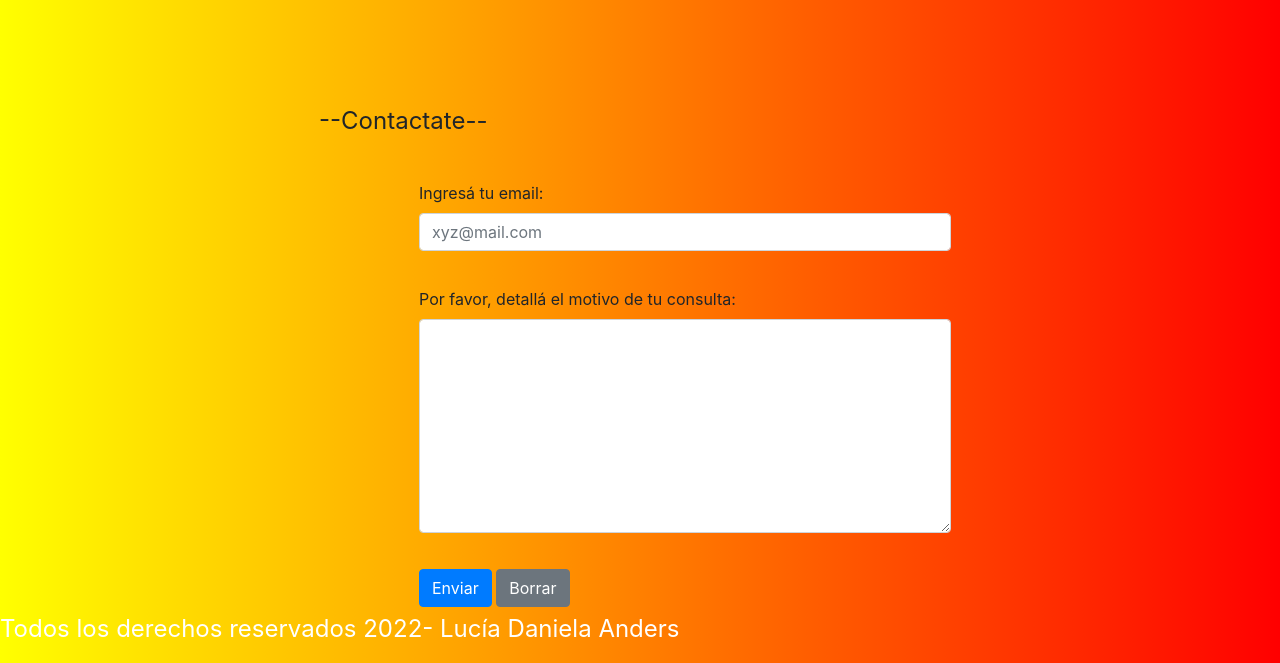
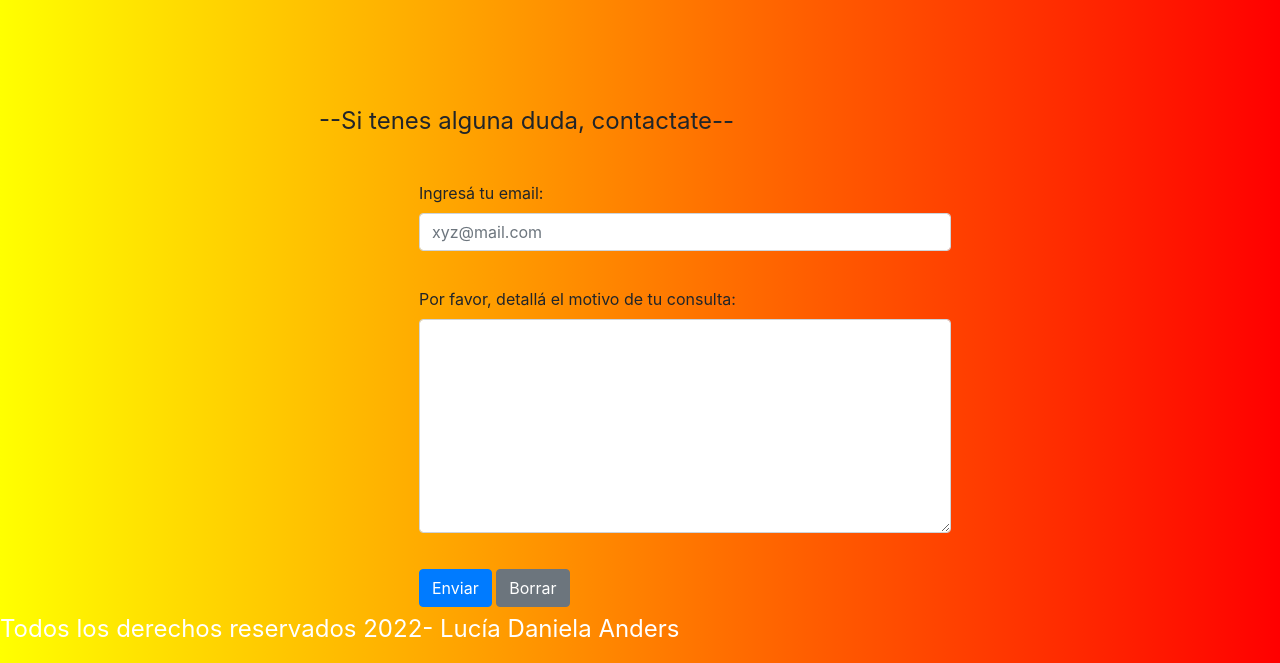
Before and after one commit to LuuAnders/preEntrega, a plain HTML site: page pages/contacto.html in a window 1280 px wide. Shown: the part 137-800 px from the top of the page. Drawn offline with nearby package versions, Linux system fonts and the light colour scheme; files that its build step writes are made by us from their sources.

Commit message:
modifique contacto

```diff
--- a/pages/contacto.html
+++ b/pages/contacto.html
@@ -51,7 +51,7 @@
         <form class="formcontacto" action="">
 
             <fieldset>
-                <legend id="tituloContactForm">--Contactate--</legend>
+                <legend id="tituloContactForm">--Si tenes alguna duda, contactate--</legend>
                 <br>
 
                 <div class="mb-3">
```
